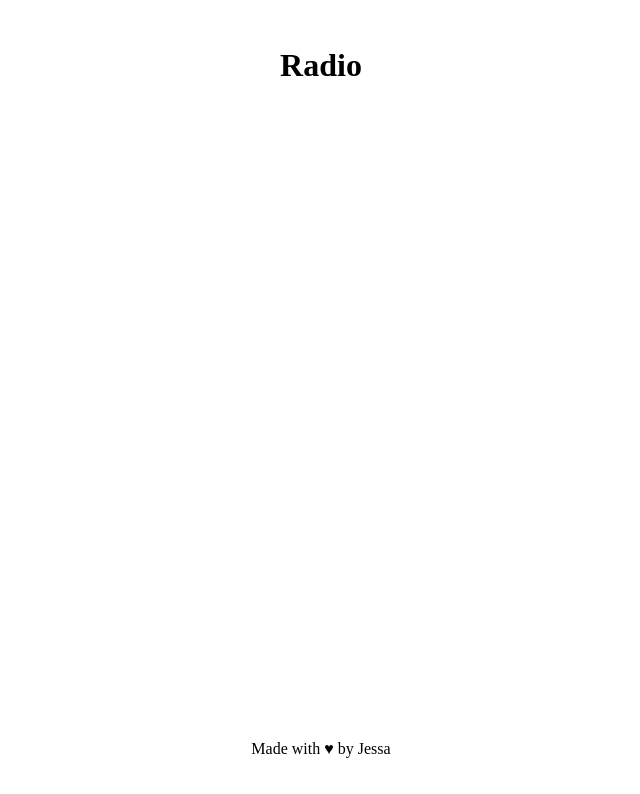
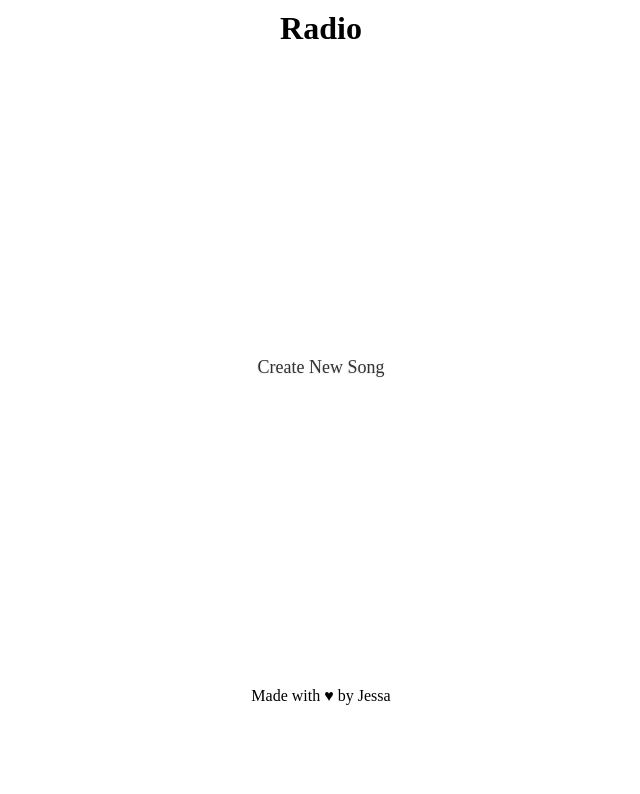
Before and after one commit to jessamarie/wdi-radio-client, a plain HTML site: page index.html at #!/songs in a window 1280 px wide. Shown: the whole page, without its empty margins (319-959 px from the left). Drawn offline with nearby package versions, Linux system fonts and the light colour scheme; some packages are replaced by stand-ins of ours; no server answers.

Commit message:
added new/create feature and updated styling

```diff
--- a/index.html
+++ b/index.html
@@ -16,14 +16,15 @@
     <script src="js/services/song.js" charset="utf-8"></script>
     <script src="js/songs/song.routes.js" charset="utf-8"></script>
     <script src="js/songs/index.controller.js" charset="utf-8"></script>
+    <script src="js/songs/new.controller.js" charset="utf-8"></script>
   </head>
-  <body class="flex column justify-around align-center">
+  <body class="container">
     <header>
       <h1><a data-ui-sref="songsIndex">Radio</a></h1>
     </header>
 
-    <main class="flex column text-center justify-between align-center" data-ui-view></main>
+    <main class="fill-area-row grow text-center" data-ui-view></main>
 
-    <footer>Made with &hearts; by Jessa</footer>
+    <footer class="text-center">Made with &hearts; by Jessa</footer>
   </body>
 </html>
--- /dev/null
+++ b/js/songs/new.controller.js
@@ -0,0 +1,17 @@
+/* global angular */
+angular
+  .module('radio')
+  .controller('SongsNewController', [
+    'songs',
+    '$state',
+    SongsNewController
+  ])
+
+function SongsNewController (Song, $state) {
+  this.song = new Song()
+  this.create = function () {
+    this.song.$save(() => {
+      $state.go('songsIndex')
+    })
+  }
+}
--- a/js/songs/ng-views/index.html
+++ b/js/songs/ng-views/index.html
@@ -1,7 +1,10 @@
-<div class="songs" data-ng-repeat="song in vm.songs">
-  <h3 class="song">
-    <a href="{{song.song_link}}">
-    {{song.title}} - <i>{{song.artist}}</i>
-    </a>
-  </h3>
+<div class="fill-area-column grow">
+  <div class="fill-area-column" data-ng-repeat="song in vm.songs">
+    <h3 class="song">
+      <a href="{{song.song_link}}">
+      {{song.title}} - <i>{{song.artist}}</i>
+      </a>
+    </h3>
+  </div>
+  <a class="link" data-ui-sref="songNew">Create New Song</a>
 </div>
--- a/js/songs/song.routes.js
+++ b/js/songs/song.routes.js
@@ -17,5 +17,11 @@ function Router ($stateProvider, $urlRouterProvider) {
     controller: 'SongsIndexController',
     controllerAs: 'vm'
   })
+  .state('songNew', {
+    url: '/songs/new',
+    templateUrl: 'js/songs/ng-views/new.html',
+    controller: 'SongsNewController',
+    controllerAs: 'vm'
+  })
   $urlRouterProvider.otherwise('/songs')
 }
--- a/style.css
+++ b/style.css
@@ -4,21 +4,37 @@ body, header, a, main, div, h3, footer {
 }
 
 body {
-  height: 100vh;
+  height: 100%;
+  width: 100%;
 }
 
-.flex { display: flex;}
-.row { flex-direction: row; }
-.column { flex-direction: column; }
-/*.justify-center { justify-content: center; }*/
-.justify-between { justify-content: space-between;}
-.justify-around { justify-content: space-around;}
-.align-center { align-items: center; }
-.text-center { text-align: center; }
+.container {
+  display: flex;
+  flex-direction: column;
+  justify-content: flex-start; /* main-axis vertical */
+  align-items: center; /* cross axis horizontal */
+  align-content: stretch; /* cross axis horizontal */
+}
 
-h1 {
-  margin: 5px 0 10px 0;
+.grow { flex: 1 }
+
+.fill-area-row {
+  display: flex;
+  flex-direction: row;
+  justify-content: flex-start;
+  align-items: center;
+  align-content: stretch;
 }
+
+.fill-area-column {
+  display: flex;
+  flex-direction: column;
+  align-items: center;
+}
+
+.song { margin: 10px 0; }
+
+h1 { margin: 10px 0 0 0; }
 
 a {
   list-style-type: none;
@@ -26,10 +42,20 @@ a {
   color: black;
 }
 
-a:hover {
-  color: gray;
+a:hover { color: gray; }
+
+main { min-height: 80vh; }
+
+.link {
+  color: #323232;
+  display: inline-block;
+  margin: 0;
+  padding: 3px;
+  font-size: 18px;
+  text-shadow: -1px 1px #EEEEEE;
+  border: none;
 }
 
-main {
-  height: 60vh;
+input {
+  margin: 1px 0 10px 0;
 }
```
Also changed, not shown: js/songs/ng-views/new.html (added, +19 -0 lines).
